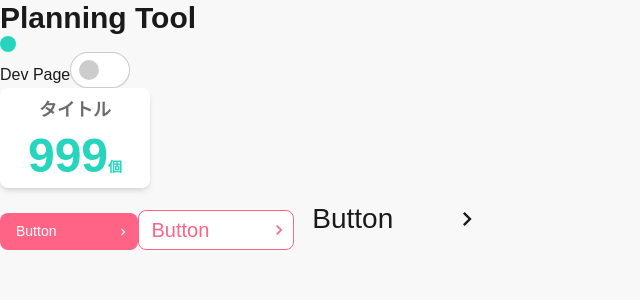
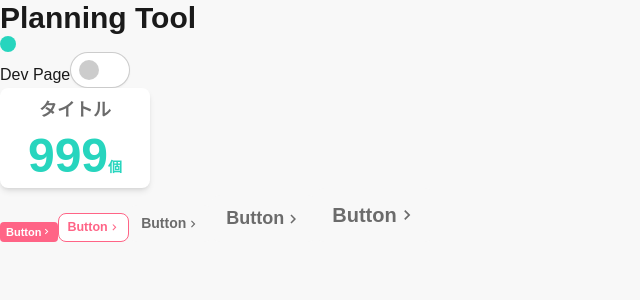
Before and after one commit to SOTA-swp/frontend, a Next.js app: page /dev in a window 1280 px wide. Shown: the top 300 px of the page, without its empty margins (0-640 px from the left). Built offline with nearby package versions, Linux system fonts and the light colour scheme.

Commit message:
variant outlineのhover時のスタイルを修正 variant textのhover時のスタイルを修正

```diff
--- a/app/dev/page.tsx
+++ b/app/dev/page.tsx
@@ -20,9 +20,9 @@ const DevPage: React.FC<DevPageProps> = ({}) => {
       <div className="flex">
         <UserInfoBlock title="タイトル" sum={999} />
       </div>
-      <div className="flex margin-top-20 items-end">
+      <div className="flex items-end">
         <CommonButton
-          size="md"
+          size="xs"
           variant="contain"
           color="error"
           icon={<MdChevronRight />}
@@ -36,9 +36,23 @@ const DevPage: React.FC<DevPageProps> = ({}) => {
           text="Button"
         />
         <CommonButton
+          size="md"
+          variant="text"
+          color="error"
+          icon={<MdChevronRight />}
+          text="Button"
+        />
+        <CommonButton
           size="lg"
           variant="text"
           color="error"
+          icon={<MdChevronRight />}
+          text="Button"
+        />
+        <CommonButton
+          size="xl"
+          variant="text"
+          color="primary"
           icon={<MdChevronRight />}
           text="Button"
         />
--- a/components/CommonButton.tsx
+++ b/components/CommonButton.tsx
@@ -15,25 +15,27 @@ const CommonButtonStyles = cva(
     relative
     flex
     items-center
-    justify-items-center
-    rounded-lg
+    justify-between
     group
     active:scale-90
+    hover:scale-105
     transition
+    font-bold
     `,
   {
     variants: {
       size: {
-                xs: "p-0.5 text-[1rem]",
-                sm: "p-1 text-[1.25rem]",
-                md: "p-2 text-[14px]",
-                lg: "p-2.5 text-[1.75rem]",
-                xl: "p-3 text-[2rem]",
+        xs: "p-0.5 px-1.5 text-[11px] rounded-sm",
+        sm: "p-1 px-2 text-[12.5px] rounded-lg",
+        md: "p-2 px-3 text-[14px] rounded-lg",
+        lg: "p-2.5 px-3.5 text-[18px] rounded-lg",
+        xl: "p-3 px-4 text-[20px] rounded-lg",
       } satisfies Record<ComponentSizeType, string>,
       variant: {
-                contain: "bg-primary text-paper hover:brightness-90",
-                outline: "border border-primary bg-paper text-primary hover:brightness-90",
-                text: "bg-background text-TextSecondary hover:bg-[var(--primary-thin)] hover:text-primary active:brightness-100",
+        contain: "bg-primary text-paper",
+        outline:
+          "border border-primary bg-paper text-primary hover:bg-primary hover:text-paper",
+        text: "bg-background text-text-secondary hover:bg-primary/50 hover:text-primary",
       },
       color: {
         primary: "",
@@ -67,42 +69,46 @@ const CommonButtonStyles = cva(
       {
         variant: "outline",
         color: "primary",
-                class: "border border-primary bg-paper text-primary",
+        class:
+          "border border-primary bg-paper text-primary hover:bg-primary hover:text-paper",
       },
       {
         variant: "outline",
         color: "gray",
-                class: "border border-gray bg-paper text-gray",
+        class:
+          "border border-gray bg-paper text-gray hover:bg-gray hover:text-paper",
       },
       {
         variant: "outline",
         color: "accent",
-                class: "border border-accent bg-paper text-accent",
+        class:
+          "border border-accent bg-paper text-accent hover:bg-accent hover:text-paper",
       },
       {
         variant: "outline",
         color: "error",
-                class: "border border-error bg-paper text-error",
+        class:
+          "border border-error bg-paper text-error hover:bg-error hover:text-paper",
       },
       {
         variant: "text",
         color: "primary",
-                class: "bg-background text-TextSecondary hover:bg-[var(--primary-thin)] hover:text-primary",
+        class: "hover:bg-primary/30 hover:text-primary",
       },
       {
         variant: "text",
         color: "gray",
-                class: "bg-background text-TextSecondary hover:bg-[var(--primary-thin)] hover:text-primary",
+        class: "hover:bg-gray/30 hover:text-gray",
       },
       {
         variant: "text",
         color: "accent",
-                class: "bg-background text-TextSecondary hover:bg-[var(--primary-thin)] hover:text-primary",
+        class: "hover:bg-accent/30 hover:text-accent",
       },
       {
         variant: "text",
         color: "error",
-                class: "bg-background text-TextSecondary hover:bg-[var(--primary-thin)] hover:text-primary",
+        class: "hover:bg-error/30 hover:text-error",
       },
     ],
     defaultVariants: {
@@ -111,7 +117,7 @@ const CommonButtonStyles = cva(
       color: "primary",
     },
   }
- )
+);
 
 interface CommonButtonProps
   extends React.ButtonHTMLAttributes<HTMLButtonElement>,
@@ -132,12 +138,13 @@ function CommonButton({
   className,
   ...props
 }: CommonButtonProps) {
-    return(
+  return (
     <button
       {...props}
-            className={cn(CommonButtonStyles({size, variant, color}), className)}>
-            {text && <span className="ml-2">{text}</span>}
-            {icon && <span className="ml-15">{icon}</span>}
+      className={cn(CommonButtonStyles({ size, variant, color }), className)}
+    >
+      {text}
+      {icon}
     </button>
   );
 }
```
Lines whose indentation alone changed are shown as unchanged.
